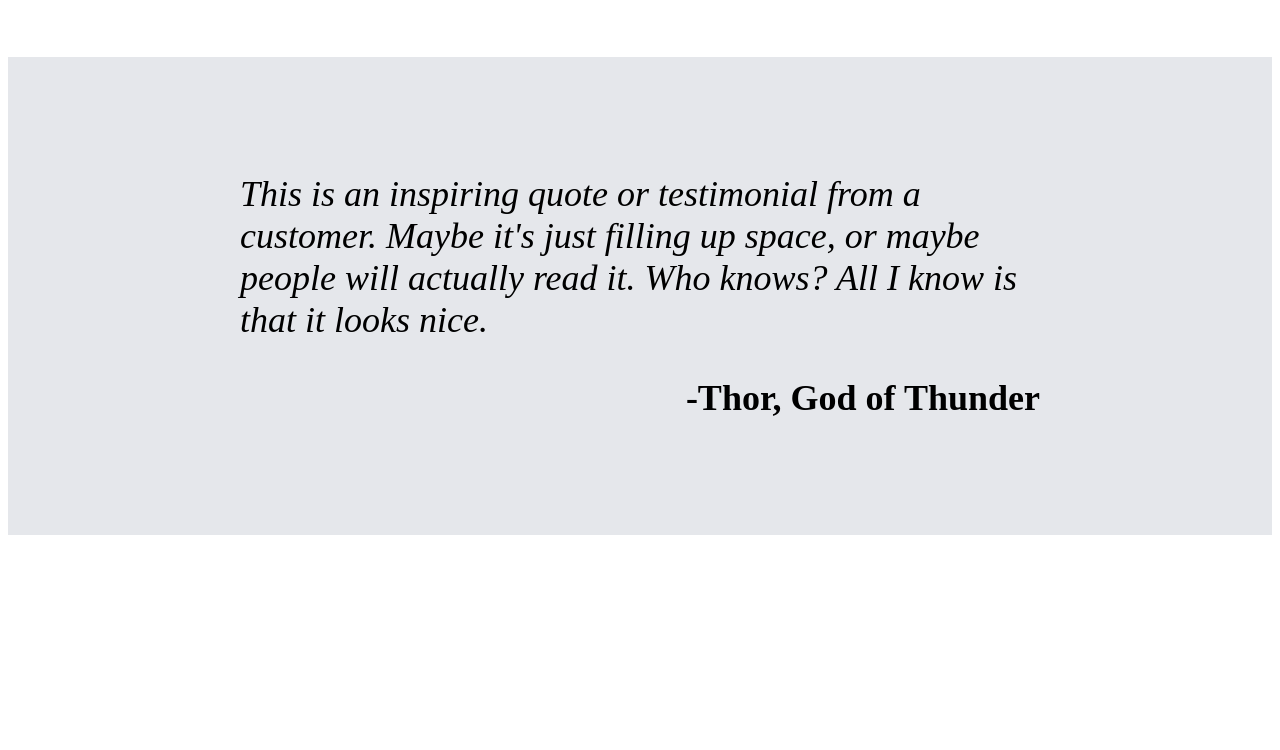
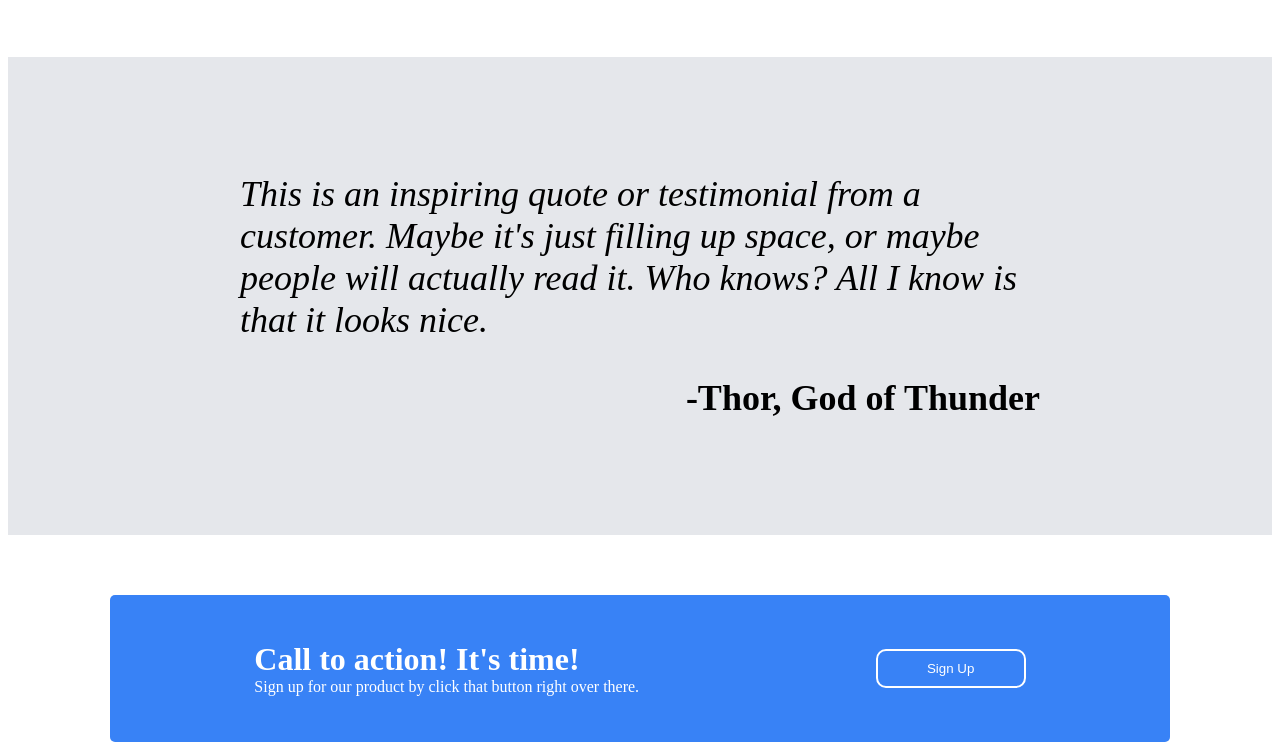
Before and after one commit to Ross-Can/flex-template, a plain HTML site: page index.html in a window 1280 px wide. Shown: the part 922-1672 px from the top of the page. Before the commit the page ends 1465 px from the top, so only its background shows below. Drawn offline with Linux system fonts and the light colour scheme.

Commit message:
Add signUp-section content and styles

```diff
--- a/index.html
+++ b/index.html
@@ -68,5 +68,21 @@
         <p class="signature">-Thor, God of Thunder</p>
       </div>
     </div>
+
+    <div class="signUp-section">
+      <div class="signUp-popUp">
+        <div class="content">
+          <div class="beg">
+            <h1>Call to action! It's time!</h1>
+            <p>
+              Sign up for our product by click that button right over there.
+            </p>
+          </div>
+          <div class="signUp">
+            <button>Sign Up</button>
+          </div>
+        </div>
+      </div>
+    </div>
   </body>
 </html>
--- a/style.css
+++ b/style.css
@@ -151,3 +151,57 @@ quote-section Components
   justify-content: flex-end;
   font-weight: bold;
 }
+
+/********************************
+signUp-section
+********************************/
+
+.signUp-section {
+  display: flex;
+  justify-content: center;
+  align-items: center;
+}
+
+.signUp-popUp {
+  background-color: #3882f6;
+  width: 1000px;
+  padding: 30px;
+  color: white;
+  border-radius: 5px;
+}
+
+.content {
+  display: flex;
+  justify-content: space-around;
+  gap: 40px;
+  padding: 16px;
+}
+
+.beg {
+  display: flex;
+  justify-content: flex-start;
+  flex-direction: column;
+  justify-content: center;
+}
+
+.beg h1,
+.beg p {
+  padding: 0;
+  margin: 0;
+}
+
+.signUp {
+  display: flex;
+  flex-direction: column;
+  justify-content: center;
+}
+
+.signUp button {
+  border: 2px solid white;
+  padding: 10px;
+  width: 150px;
+  border-radius: 10px;
+  background-color: #3882f6;
+  box-shadow: none;
+  color: white;
+}
```
